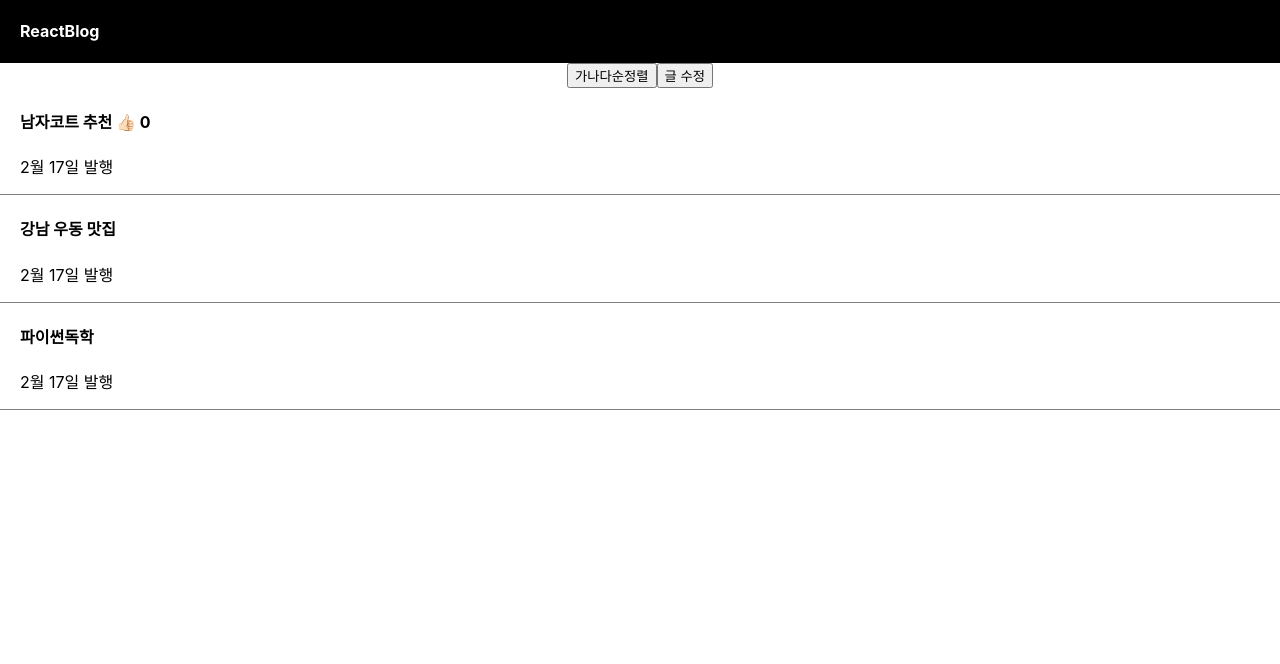
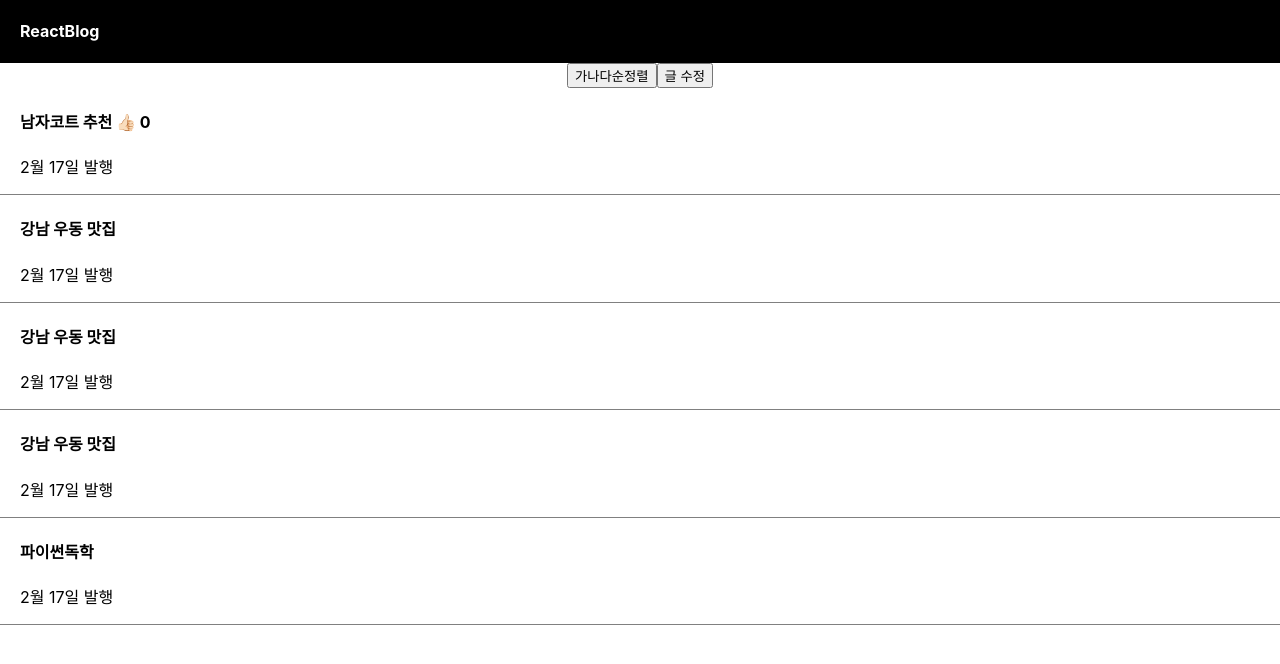
Before and after one commit to ryudain05/BLOG, a React (Create React App) app: page / in a window 1280 px wide. Shown: the top 664 px of the page. Built offline with nearby package versions, Linux system fonts and the light colour scheme.

Commit message:
feat/map반복문 사용

```diff
--- a/src/App.js
+++ b/src/App.js
@@ -54,10 +54,16 @@ function App() {
         </h4>
         <p>2월 17일 발행</p>
       </div>
-      <div className="list">
-        <h4>{title[1]}</h4>
-        <p>2월 17일 발행</p>
-      </div>
+      {/* title 개수에 따른 반복문 */}
+      {title.map(function () {
+        return (
+          <div className="list">
+            <h4>{title[1]}</h4>
+            <p>2월 17일 발행</p>
+          </div>
+        );
+      })}
+
       <div className="list">
         <h4
           onClick={() => {
```
